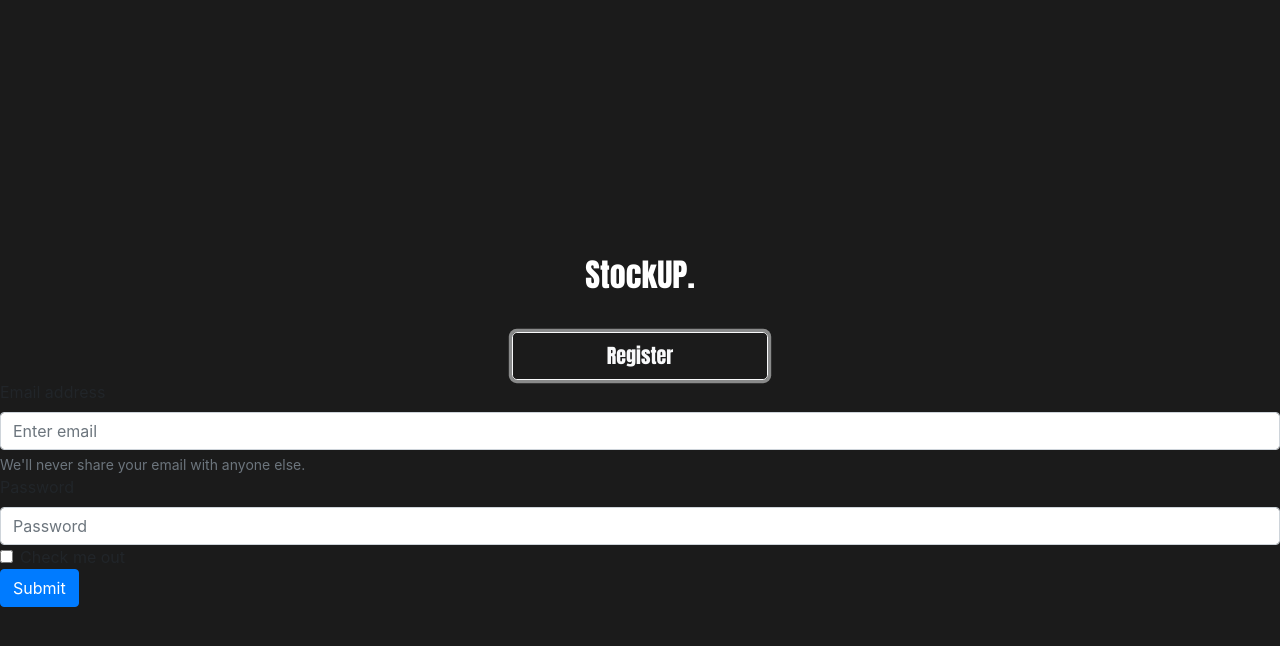
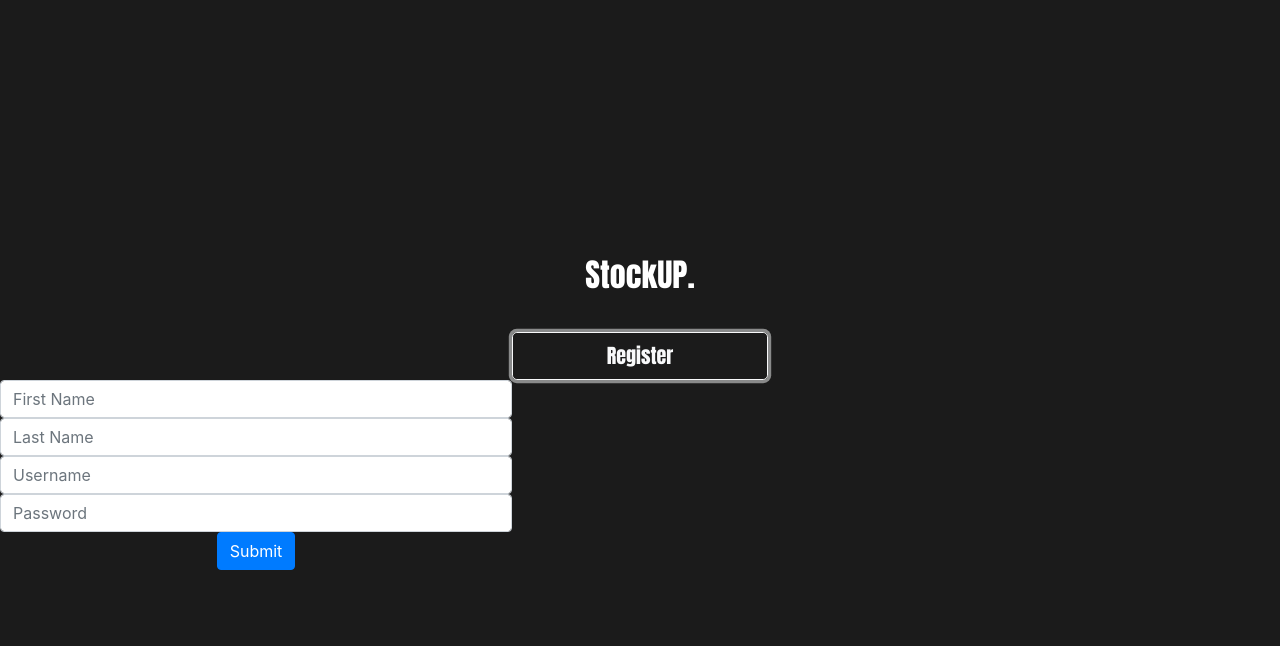
Before and after one commit to kaylaTill/stockup, a React (Create React App) app in the folder client/: page /register in a window 1280 px wide. Both pictures are taken after a click on the button "Register". Shown: the top 646 px of the page. Built offline with nearby package versions, Linux system fonts and the light colour scheme; no server answers.

Commit message:
Added Style to Registration Form

```diff
--- /dev/null
+++ b/client/src/publicPages/registration.css
@@ -0,0 +1,4 @@
+.registration-form {
+    text-align: center;
+    width: 40%;
+}
--- a/client/src/publicPages/registration.js
+++ b/client/src/publicPages/registration.js
@@ -2,6 +2,8 @@ import React, { useState } from 'react';
 import { register } from "../serviceWorker";
 import { Form, Button, Collapse } from 'react-bootstrap';
 import '../../node_modules/bootstrap/dist/css/bootstrap.min.css';
+import './registration.css';
+
 
 const Register = ((props) => {
     const [open, setOpen] = useState(false);
@@ -17,21 +19,21 @@ const Register = ((props) => {
 
             <Collapse in={open}>
                 <div id="form-collapse">
-                    <Form>
-                        <Form.Group controlId="formBasicEmail">
-                            <Form.Label>Email address</Form.Label>
-                            <Form.Control type="email" placeholder="Enter email" />
-                            <Form.Text className="text-muted">
-                                We'll never share your email with anyone else.
-                        </Form.Text>
+                    <Form className="registration-form">
+                        <Form.Group controlId="formBasicName">
+                            <Form.Control type="name" placeholder="First Name" required />
+                        </Form.Group>
+
+                        <Form.Group controlId="formBasicName">
+                            <Form.Control type="name" placeholder="Last Name" required />
+                        </Form.Group>
+
+                        <Form.Group controlId="formBasicUsername">
+                            <Form.Control type="username" placeholder="Username" required />
                         </Form.Group>
 
                         <Form.Group controlId="formBasicPassword">
-                            <Form.Label>Password</Form.Label>
-                            <Form.Control type="password" placeholder="Password" />
-                        </Form.Group>
-                        <Form.Group controlId="formBasicCheckbox">
-                            <Form.Check type="checkbox" label="Check me out" />
+                            <Form.Control type="password" placeholder="Password" required />
                         </Form.Group>
                         <Button variant="primary" type="submit">
                             Submit
```
